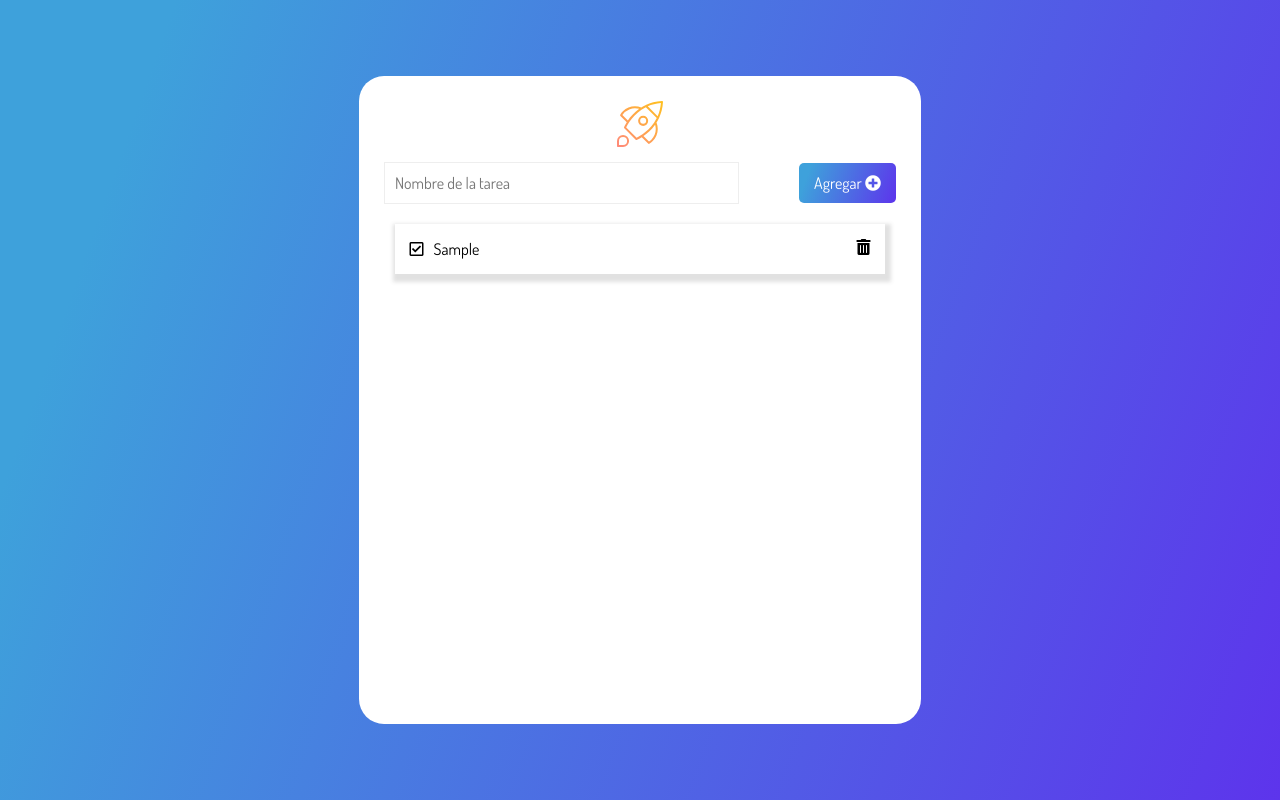
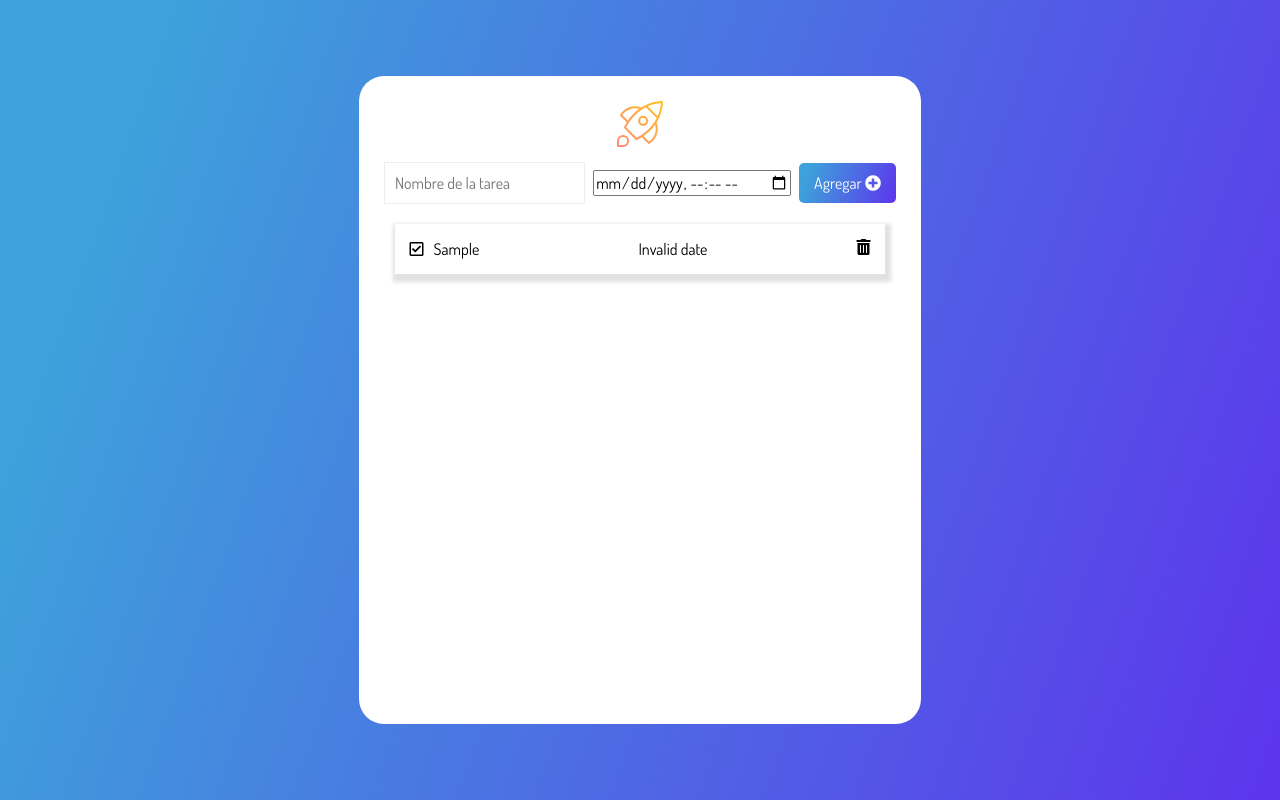
Before and after one commit to FacundoDLR/manipulando-dom-con-js-proyecto, a plain HTML site: page index.html in a window 1280 px wide. Both pictures are taken after typing "Sample" into the empty fields and a click on the button "Agregar". Drawn offline with nearby package versions, Linux system fonts and the light colour scheme.

Commit message:
completando clase 3 renderizado de listas

```diff
--- /dev/null
+++ b/components/addTask.js
@@ -0,0 +1,49 @@
+import checkComplete from "./checkComplete.js";
+import deleteIcon from "./deleteIcon.js";
+
+export const addTask = (evento) => {
+    evento.preventDefault(); // Evitamos el reseteo por defecto al presionar el boton del form
+
+    const list =  document.querySelector('[data-list]'); //Seleccionamos el ul
+    const input = document.querySelector("[data-form-input]"); //Capturamos el input dentro del form.
+    const calendar = document.querySelector('[data-form-date]');
+
+    const value = input.value; //capturamos el valor del input
+    const date = calendar.value;
+    const dateFormat = moment(date).format('DD/MM/YYYY');
+
+    input.value = ''; //Luego de agregar la tarea dejamos el campo del input vacio
+    calendar.value = '';
+
+    const taskObj = { //generamos una constante, que es un objeto en el cual vamos a almacenar tanto value como dateFormat.
+        value,
+        dateFormat
+    } //Creamos un objeto que contiene llave y valor, y que servirá para almacenar una serie de datos en el LocalStorage.
+
+    const taskList = JSON.parse(localStorage.getItem('tasks'))  || []; //lo que tienes que entender es que, cuando nosotros ponemos estos pipelines lo que significa es, en caso de que esto que yo estoy escribiendo aquí sea null o indefinido, lo que voy a hacer es entonces formatearla o darle un valor por defecto, que en este caso sería mi arreglo vacío.
+    taskList.push(taskObj);
+    localStorage.setItem('tasks', JSON.stringify(taskList)); //La manera correcta de transformar los datos en string es a través de JSON.stringify y aprovechamos para utilizar el setItem para almacenar los datos localmente.
+
+    const task = createTask(taskObj);
+    list.appendChild(task); //Agregamos un li (hijo) dentro del ul (padre)
+}
+
+export const createTask = ({value, dateFormat}) => {
+    const task = document.createElement('li'); //creamos un li dentro de [data-list]
+            task.classList.add('card'); //agregamos una clase llamada card
+    //backticks ``
+    const taskContent = document.createElement('div'); //Creamos un elemento del tipo div
+
+    const titileTask = document.createElement('span'); //Creamos un elemento del tipo span
+            titileTask.classList.add('task'); // agregamos la clase al titletask (span)
+            titileTask.innerText = value; //Luego le agregamos el valor de contenido (texto) al span (titleTask)
+            taskContent.appendChild(checkComplete()); // Agregamos a checkComplete (checkbox) como hijo de taskContent (div)
+            taskContent.appendChild(titileTask); // Agregamos a titleTask (span) como hijo de taskContent (div)
+    // task.innerHTML = content;           //agrergamos el contenido dentro del task
+    const dateElement = document.createElement('span');
+            dateElement.innerHTML = dateFormat;
+            task.appendChild(taskContent);
+            task.appendChild(dateElement);
+            task.appendChild(deleteIcon());
+    return task;
+}
--- /dev/null
+++ b/components/readTasks.js
@@ -0,0 +1,18 @@
+import { createTask } from "./addTask.js";
+
+export const readTasks = () => {
+    const list = document.querySelector('[data-list]'); //aquí seleccionamos la lista a la cual nosotros vamos a querer agregar nuestras tareas que ya tenemos almacenadas
+    console.log(list);
+
+    const taskList = JSON.parse(localStorage.getItem('tasks')) || [];
+
+    taskList.forEach((task) => {
+        list.appendChild(createTask(task));
+    });
+};
+
+//Aquí estamos de nuevo tomando la información que ya está almacenada en nuestro localStorage. Y por último, lo que vamos a hacer es recorrer este arreglo. Recuerda que para que tú puedas recorrer un arreglo, puedes utilizar diferentes métodos. Ahorita estamos utilizando forEach, pero también puedes hacerlo con for.
+
+//Y pues bueno, al final de cuenta lo que vamos a recibir aquí como primer parámetro de nuestra arrow function es la tarea, cada una de las tareas que existen o cada uno de los elementos que existen dentro de nuestro arreglo.
+
+//Le vamos a mandar este formato o esa tarea, que tiene un formato de objeto, que tiene tanto la llave value como la llave dateFormat, y lo mandamos entonces a nuestra función createTask que nos va a regresar toda la estructura HTML, con clases, todo, ya definido y lo último que vamos a hacer entonces es irlo agregando a nuestra lista.
--- a/index.html
+++ b/index.html
@@ -31,6 +31,7 @@
               autocomplete="off"
               data-form-input
             />
+            <input type="datetime-local" placeholder="DD/MM/YYYY" data-form-date/>
             <button type="submit" class="btnCreate" data-form-btn>
               Agregar <i class="fas fa-plus-circle"></i>
             </button>
@@ -40,6 +41,7 @@
         </ul>
       </div>
     </main>
+    <script src="https://cdnjs.cloudflare.com/ajax/libs/moment.js/2.29.4/moment.min.js"></script>
     <script type="module" src="./script.js"></script>
   </body>
 </html>
--- a/script.js
+++ b/script.js
@@ -1,29 +1,8 @@
-import checkComplete from "./components/checkComplete.js";
-import deleteIcon from "./components/deleteIcon.js";
-
+import {addTask} from './components/addTask.js';
+import { readTasks } from './components/readTasks.js';
 const btn = document.querySelector('[data-form-btn]'); //Seleccionamos el boton del form
 
-const createTask = (evento) => {
-    evento.preventDefault(); // Evitamos el reseteo por defecto al presionar el boton del form
-    const input = document.querySelector("[data-form-input]"); //Capturamos el input dentro del form.
-    const value = input.value; //capturamos el valor del input
-    const list =  document.querySelector('[data-list]'); //Seleccionamos el ul
-    const task = document.createElement('li'); //creamos un li dentro de [data-list]
-    task.classList.add('card');
-    input.value = ''; //Luego de agregar la tarea dejamos el campo del input vacio
-    //backticks ``
-    const taskContent = document.createElement('div'); //Creamos un elemento del tipo div
+//Usando Arrow function o funciones anonimas
+btn.addEventListener('click', addTask);
 
-    const titileTask = document.createElement('span'); //Creamos un elemento del tipo span
-    titileTask.classList.add('task'); // agregamos la clase al titletask (span)
-    titileTask.innerText = value; //Luego le agregamos el valor de contenido (texto) al span (titleTask)
-    taskContent.appendChild(checkComplete()); // Agregamos a checkComplete (checkbox) como hijo de taskContent (div)
-    taskContent.appendChild(titileTask); // Agregamos a titleTask (span) como hijo de taskContent (div)
-   // task.innerHTML = content;           //agrergamos el contenido dentro del task
-    task.appendChild(taskContent);
-    task.appendChild(deleteIcon());
-    list.appendChild(task); //Agregamos un li (hijo) dentro del ul (padre)
-}
-//Usando Arrow function o funciones anonimas
-btn.addEventListener('click', createTask);
-//Creamo funcion anonima para el checkbox del formulario
+readTasks();
--- a/styles.css
+++ b/styles.css
@@ -46,7 +46,7 @@ form {
   padding: 10px;
   border: 1px solid #eee;
   outline: none;
-  width: 65%;
+  width: 35%;
 }
 
 .inputForm::placeholder {
```
